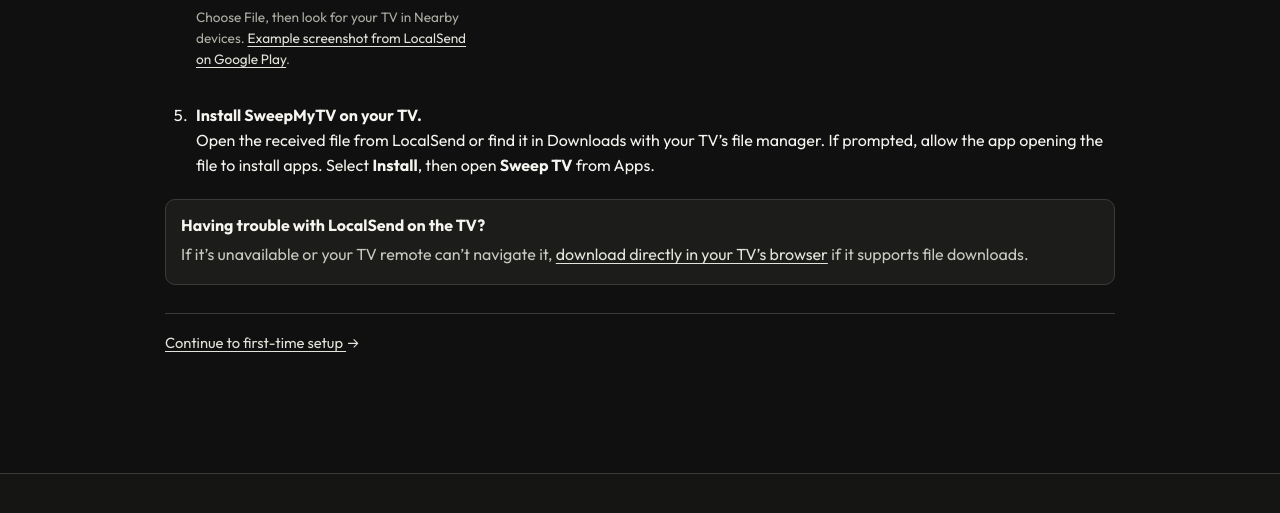
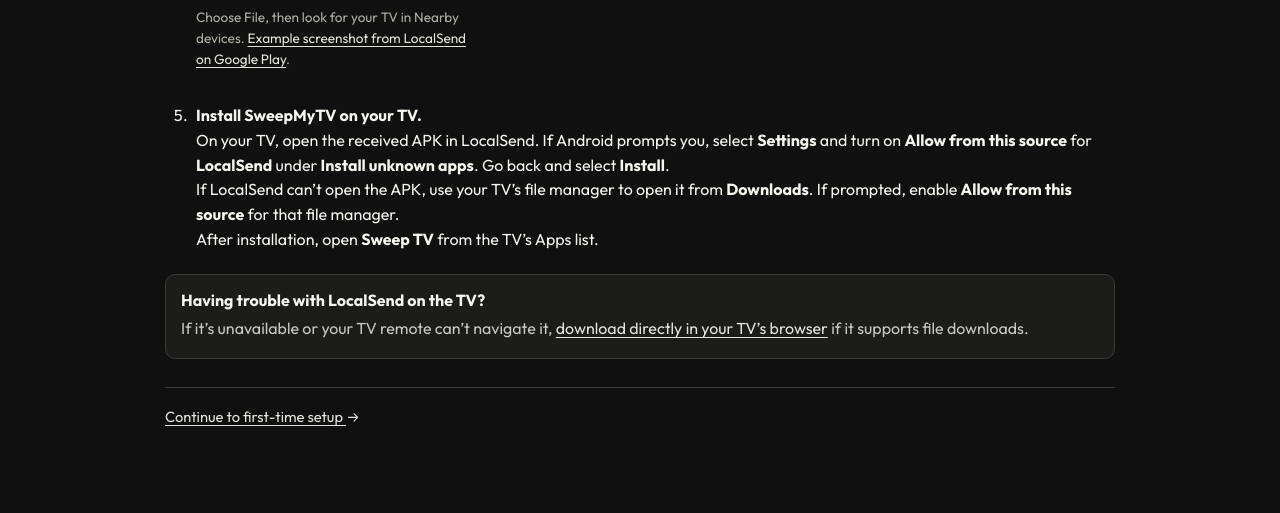
Before and after one commit to akhiltaneja/SweepMyTv, a website: page website/dist/tutorials/phone/index.html in a window 1280 px wide. Shown: the part 1420-1933 px from the top of the page. Drawn offline with Linux system fonts and the light colour scheme.

Commit message:
Clarify the TV installation permission for LocalSend

```diff
--- a/website/dist/tutorials/phone/index.html
+++ b/website/dist/tutorials/phone/index.html
@@ -66,7 +66,9 @@
     </figure>
   </li>
   <li id="install-apk"><strong>Install SweepMyTV on your TV.</strong>
-    <p>Open the received file from LocalSend or find it in Downloads with your TV’s file manager. If prompted, allow the app opening the file to install apps. Select <strong>Install</strong>, then open <strong>Sweep TV</strong> from Apps.</p>
+    <p>On your TV, open the received APK in LocalSend. If Android prompts you, select <strong>Settings</strong> and turn on <strong>Allow from this source</strong> for <strong>LocalSend</strong> under <strong>Install unknown apps</strong>. Go back and select <strong>Install</strong>.</p>
+    <p>If LocalSend can’t open the APK, use your TV’s file manager to open it from <strong>Downloads</strong>. If prompted, enable <strong>Allow from this source</strong> for that file manager.</p>
+    <p>After installation, open <strong>Sweep TV</strong> from the TV’s Apps list.</p>
   </li>
 </ol>
 <div class="tutorial-note"><strong>Having trouble with LocalSend on the TV?</strong><p>If it’s unavailable or your TV remote can’t navigate it, <a href="../tv-browser/">download directly in your TV’s browser</a> if it supports file downloads.</p></div>
```
